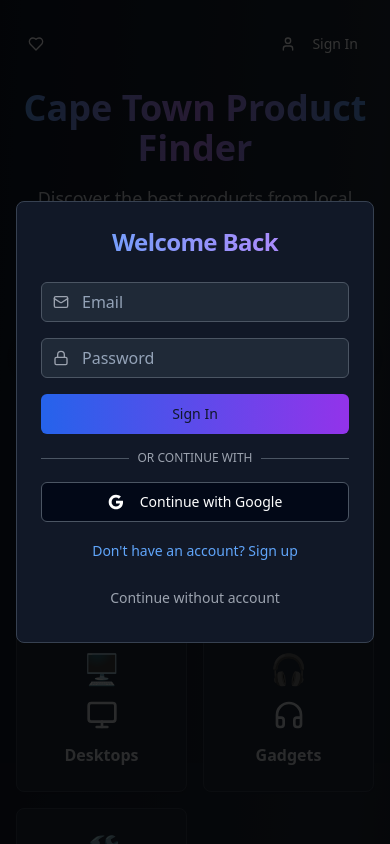
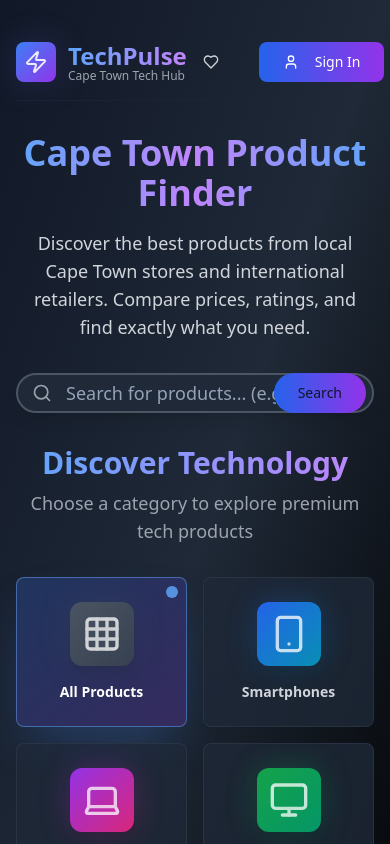
Before and after one commit to Synergy738/product-pulse-finder-2025-27a4c56a, a React (Vite) app: page / in a window 390 px wide. Shown: the top 844 px of the page. Built offline with nearby package versions, Linux system fonts and the light colour scheme.

Commit message:
Refactor: Implement TechPulse website redesign
- Updated homepage layout with interactive product filters.
- Delayed sign-in modal for favorites.
- Replaced emoji placeholders with SVG icons.
- Improved GUI and aesthetic for a modern look.

```diff
--- a/src/components/AuthModal.tsx
+++ b/src/components/AuthModal.tsx
@@ -3,7 +3,7 @@ import React, { useState } from 'react';
 import { Card, CardContent, CardHeader, CardTitle } from '@/components/ui/card';
 import { Button } from '@/components/ui/button';
 import { Input } from '@/components/ui/input';
-import { Mail, Lock, User } from 'lucide-react';
+import { Mail, Lock, User, Zap } from 'lucide-react';
 import { useToast } from '@/hooks/use-toast';
 
 interface AuthModalProps {
@@ -40,8 +40,8 @@ export const AuthModal: React.FC<AuthModalProps> = ({ isOpen, onClose, onAuth })
       onClose();
 
       toast({
-        title: isLogin ? "Welcome back!" : "Account created!",
-        description: "You've successfully logged in.",
+        title: "Welcome to TechPulse!",
+        description: isLogin ? "Successfully signed in." : "Account created successfully.",
       });
 
       setLoading(false);
@@ -52,7 +52,7 @@ export const AuthModal: React.FC<AuthModalProps> = ({ isOpen, onClose, onAuth })
     const user = {
       id: 'google_' + Math.random().toString(36).substr(2, 9),
       email: 'user@gmail.com',
-      name: 'Google User',
+      name: 'Tech Enthusiast',
       favorites: []
     };
 
@@ -61,20 +61,28 @@ export const AuthModal: React.FC<AuthModalProps> = ({ isOpen, onClose, onAuth })
     onClose();
 
     toast({
-      title: "Welcome!",
-      description: "You've successfully logged in with Google.",
+      title: "Welcome to TechPulse!",
+      description: "Successfully signed in with Google.",
     });
   };
 
   return (
-    <div className="fixed inset-0 bg-black/80 flex items-center justify-center z-50 p-4">
-      <Card className="w-full max-w-md bg-gray-900 border-gray-700 text-white animate-scale-in">
-        <CardHeader className="text-center">
+    <div className="fixed inset-0 bg-black/90 backdrop-blur-sm flex items-center justify-center z-50 p-4">
+      <Card className="w-full max-w-md bg-gray-900/95 border-gray-700/50 text-white animate-scale-in backdrop-blur-lg">
+        <CardHeader className="text-center pb-6">
+          <div className="flex justify-center mb-4">
+            <div className="w-12 h-12 bg-gradient-to-br from-blue-500 to-purple-600 rounded-xl flex items-center justify-center">
+              <Zap className="h-7 w-7 text-white" />
+            </div>
+          </div>
           <CardTitle className="text-2xl font-bold bg-gradient-to-r from-blue-400 to-purple-400 bg-clip-text text-transparent">
-            {isLogin ? 'Welcome Back' : 'Create Account'}
+            {isLogin ? 'Welcome Back' : 'Join TechPulse'}
           </CardTitle>
+          <p className="text-gray-400 mt-2">
+            {isLogin ? 'Sign in to save your favorites' : 'Create an account to get started'}
+          </p>
         </CardHeader>
-        <CardContent className="space-y-4">
+        <CardContent className="space-y-6">
           <form onSubmit={handleSubmit} className="space-y-4">
             {!isLogin && (
               <div className="relative">
@@ -84,7 +92,7 @@ export const AuthModal: React.FC<AuthModalProps> = ({ isOpen, onClose, onAuth })
                   placeholder="Full Name"
                   value={name}
                   onChange={(e) => setName(e.target.value)}
-                  className="pl-10 bg-gray-800 border-gray-600 text-white"
+                  className="pl-10 bg-gray-800/80 border-gray-600/50 text-white placeholder:text-gray-500 focus:border-blue-400 transition-colors"
                   required
                 />
               </div>
@@ -94,10 +102,10 @@ export const AuthModal: React.FC<AuthModalProps> = ({ isOpen, onClose, onAuth })
               <Mail className="absolute left-3 top-3 h-4 w-4 text-gray-400" />
               <Input
                 type="email"
-                placeholder="Email"
+                placeholder="Email Address"
                 value={email}
                 onChange={(e) => setEmail(e.target.value)}
-                className="pl-10 bg-gray-800 border-gray-600 text-white"
+                className="pl-10 bg-gray-800/80 border-gray-600/50 text-white placeholder:text-gray-500 focus:border-blue-400 transition-colors"
                 required
               />
             </div>
@@ -109,14 +117,14 @@ export const AuthModal: React.FC<AuthModalProps> = ({ isOpen, onClose, onAuth })
                 placeholder="Password"
                 value={password}
                 onChange={(e) => setPassword(e.target.value)}
-                className="pl-10 bg-gray-800 border-gray-600 text-white"
+                className="pl-10 bg-gray-800/80 border-gray-600/50 text-white placeholder:text-gray-500 focus:border-blue-400 transition-colors"
                 required
               />
             </div>
 
             <Button
               type="submit"
-              className="w-full bg-gradient-to-r from-blue-600 to-purple-600 hover:from-blue-700 hover:to-purple-700"
+              className="w-full bg-gradient-to-r from-blue-600 to-purple-600 hover:from-blue-700 hover:to-purple-700 text-white font-medium py-3 rounded-lg transition-all duration-300 transform hover:scale-105"
               disabled={loading}
             >
               {loading ? 'Please wait...' : (isLogin ? 'Sign In' : 'Create Account')}
@@ -125,19 +133,19 @@ export const AuthModal: React.FC<AuthModalProps> = ({ isOpen, onClose, onAuth })
 
           <div className="relative">
             <div className="absolute inset-0 flex items-center">
-              <span className="w-full border-t border-gray-600" />
+              <span className="w-full border-t border-gray-600/50" />
             </div>
             <div className="relative flex justify-center text-xs uppercase">
-              <span className="bg-gray-900 px-2 text-gray-400">Or continue with</span>
+              <span className="bg-gray-900 px-3 text-gray-400">Or continue with</span>
             </div>
           </div>
 
           <Button
             onClick={handleGoogleAuth}
             variant="outline"
-            className="w-full border-gray-600 text-white hover:bg-gray-800"
+            className="w-full border-gray-600/50 text-white hover:bg-gray-800/80 py-3 rounded-lg transition-all duration-300"
           >
-            <svg className="w-4 h-4 mr-2" viewBox="0 0 24 24">
+            <svg className="w-5 h-5 mr-3" viewBox="0 0 24 24">
               <path fill="currentColor" d="M22.56 12.25c0-.78-.07-1.53-.2-2.25H12v4.26h5.92c-.26 1.37-1.04 2.53-2.21 3.31v2.77h3.57c2.08-1.92 3.28-4.74 3.28-8.09z"/>
               <path fill="currentColor" d="M12 23c2.97 0 5.46-.98 7.28-2.66l-3.57-2.77c-.98.66-2.23 1.06-3.71 1.06-2.86 0-5.29-1.93-6.16-4.53H2.18v2.84C3.99 20.53 7.7 23 12 23z"/>
               <path fill="currentColor" d="M5.84 14.09c-.22-.66-.35-1.36-.35-2.09s.13-1.43.35-2.09V7.07H2.18C1.43 8.55 1 10.22 1 12s.43 3.45 1.18 4.93l2.85-2.22.81-.62z"/>
@@ -146,23 +154,23 @@ export const AuthModal: React.FC<AuthModalProps> = ({ isOpen, onClose, onAuth })
             Continue with Google
           </Button>
 
-          <div className="text-center">
+          <div className="flex justify-between items-center text-sm">
             <button
               type="button"
               onClick={() => setIsLogin(!isLogin)}
-              className="text-sm text-blue-400 hover:text-blue-300 transition-colors"
+              className="text-blue-400 hover:text-blue-300 transition-colors underline-offset-4 hover:underline"
             >
-              {isLogin ? "Don't have an account? Sign up" : "Already have an account? Sign in"}
+              {isLogin ? "Need an account?" : "Already have an account?"}
             </button>
+
+            <Button
+              variant="ghost"
+              onClick={onClose}
+              className="text-gray-400 hover:text-white px-0"
+            >
+              Skip for now
+            </Button>
           </div>
-
-          <Button
-            variant="ghost"
-            onClick={onClose}
-            className="w-full text-gray-400 hover:text-white"
-          >
-            Continue without account
-          </Button>
         </CardContent>
       </Card>
     </div>
--- a/src/components/CategorySelector.tsx
+++ b/src/components/CategorySelector.tsx
@@ -1,7 +1,7 @@
 
 import React from 'react';
 import { Card } from '@/components/ui/card';
-import { Laptop, Smartphone, Monitor, Headphones, HardDrive } from 'lucide-react';
+import { Laptop, Smartphone, Monitor, Headphones, HardDrive, Grid3X3 } from 'lucide-react';
 
 interface CategorySelectorProps {
   selectedCategory: string;
@@ -9,11 +9,12 @@ interface CategorySelectorProps {
 }
 
 const categories = [
-  { id: 'Smartphones', label: 'Phones', icon: Smartphone, emoji: '📱' },
-  { id: 'Laptops', label: 'Laptops', icon: Laptop, emoji: '💻' },
-  { id: 'Monitors', label: 'Desktops', icon: Monitor, emoji: '🖥️' },
-  { id: 'Headphones', label: 'Gadgets', icon: Headphones, emoji: '🎧' },
-  { id: 'PC Parts', label: 'PC Parts', icon: HardDrive, emoji: '🛠️' }
+  { id: '', label: 'All Products', icon: Grid3X3, gradient: 'from-gray-600 to-gray-700' },
+  { id: 'Smartphones', label: 'Smartphones', icon: Smartphone, gradient: 'from-blue-600 to-cyan-600' },
+  { id: 'Laptops', label: 'Laptops', icon: Laptop, gradient: 'from-purple-600 to-pink-600' },
+  { id: 'Monitors', label: 'Monitors', icon: Monitor, gradient: 'from-green-600 to-emerald-600' },
+  { id: 'Headphones', label: 'Audio', icon: Headphones, gradient: 'from-orange-600 to-red-600' },
+  { id: 'PC Parts', label: 'PC Parts', icon: HardDrive, gradient: 'from-indigo-600 to-purple-600' }
 ];
 
 export const CategorySelector: React.FC<CategorySelectorProps> = ({
@@ -21,9 +22,15 @@ export const CategorySelector: React.FC<CategorySelectorProps> = ({
   onCategorySelect
 }) => {
   return (
-    <div className="w-full mb-8 animate-fade-in" style={{ animationDelay: '600ms' }}>
-      <h2 className="text-xl font-bold text-white mb-4 text-center">Browse by Category</h2>
-      <div className="grid grid-cols-2 md:grid-cols-5 gap-4 max-w-4xl mx-auto">
+    <div className="w-full mb-12 animate-fade-in" style={{ animationDelay: '300ms' }}>
+      <div className="text-center mb-8">
+        <h2 className="text-3xl font-bold bg-gradient-to-r from-blue-400 to-purple-400 bg-clip-text text-transparent mb-2">
+          Discover Technology
+        </h2>
+        <p className="text-gray-400 text-lg">Choose a category to explore premium tech products</p>
+      </div>
+
+      <div className="grid grid-cols-2 md:grid-cols-3 lg:grid-cols-6 gap-4 max-w-6xl mx-auto">
         {categories.map((category) => {
           const IconComponent = category.icon;
           const isSelected = selectedCategory === category.id;
@@ -31,22 +38,35 @@ export const CategorySelector: React.FC<CategorySelectorProps> = ({
           return (
             <Card
               key={category.id}
-              className={`cursor-pointer transition-all duration-300 transform hover:scale-105 hover:shadow-2xl ${
+              className={`cursor-pointer transition-all duration-500 transform hover:scale-105 hover:-translate-y-2 relative overflow-hidden group ${
                 isSelected
-                  ? 'bg-gradient-to-br from-blue-600 to-purple-600 border-blue-400 shadow-lg shadow-blue-500/25'
-                  : 'bg-gray-800 border-gray-700 hover:bg-gray-700'
+                  ? 'bg-gradient-to-br from-blue-600/20 to-purple-600/20 border-blue-400/50 shadow-2xl shadow-blue-500/25'
+                  : 'bg-gray-800/80 border-gray-700/50 hover:bg-gray-700/80 backdrop-blur-sm'
               }`}
-              onClick={() => onCategorySelect(isSelected ? '' : category.id)}
+              onClick={() => onCategorySelect(category.id)}
             >
-              <div className="p-6 text-center space-y-3">
-                <div className="text-3xl mb-2">{category.emoji}</div>
-                <IconComponent
-                  className={`h-8 w-8 mx-auto ${isSelected ? 'text-white' : 'text-gray-300'}`}
-                />
-                <h3 className={`font-semibold ${isSelected ? 'text-white' : 'text-gray-300'}`}>
+              {/* Animated background gradient */}
+              <div className={`absolute inset-0 bg-gradient-to-br ${category.gradient} opacity-0 group-hover:opacity-10 transition-opacity duration-500`}></div>
+
+              <div className="relative p-6 text-center space-y-4">
+                {/* Icon container with glow effect */}
+                <div className={`relative mx-auto w-16 h-16 rounded-xl bg-gradient-to-br ${category.gradient} p-3 shadow-lg`}>
+                  <IconComponent className="w-full h-full text-white" />
+                  <div className={`absolute inset-0 bg-gradient-to-br ${category.gradient} rounded-xl blur-lg opacity-30 group-hover:opacity-50 transition-opacity duration-500`}></div>
+                </div>
+
+                {/* Category label */}
+                <h3 className={`font-bold text-sm transition-colors duration-300 ${
+                  isSelected ? 'text-white' : 'text-gray-300 group-hover:text-white'
+                }`}>
                   {category.label}
                 </h3>
               </div>
+
+              {/* Selection indicator */}
+              {isSelected && (
+                <div className="absolute top-2 right-2 w-3 h-3 bg-blue-400 rounded-full animate-pulse"></div>
+              )}
             </Card>
           );
         })}
--- /dev/null
+++ b/src/components/TechPulseHeader.tsx
@@ -0,0 +1,84 @@
+
+import React from 'react';
+import { Button } from '@/components/ui/button';
+import { Heart, User, LogOut, Zap } from 'lucide-react';
+import { User as UserType } from '@/types/Product';
+
+interface TechPulseHeaderProps {
+  user: UserType | null;
+  onShowFavorites: () => void;
+  onShowAuth: () => void;
+  onLogout: () => void;
+  favoriteCount: number;
+}
+
+export const TechPulseHeader: React.FC<TechPulseHeaderProps> = ({
+  user,
+  onShowFavorites,
+  onShowAuth,
+  onLogout,
+  favoriteCount
+}) => {
+  return (
+    <header className="flex justify-between items-center mb-8 py-4 border-b border-gray-800/50">
+      {/* Logo and Brand */}
+      <div className="flex items-center gap-3">
+        <div className="relative">
+          <div className="w-10 h-10 bg-gradient-to-br from-blue-500 to-purple-600 rounded-lg flex items-center justify-center">
+            <Zap className="h-6 w-6 text-white" />
+          </div>
+          <div className="absolute inset-0 bg-gradient-to-br from-blue-500/20 to-purple-600/20 rounded-lg blur-lg"></div>
+        </div>
+        <div>
+          <h1 className="text-2xl font-bold bg-gradient-to-r from-blue-400 to-purple-400 bg-clip-text text-transparent">
+            TechPulse
+          </h1>
+          <p className="text-xs text-gray-400 -mt-1">Cape Town Tech Hub</p>
+        </div>
+      </div>
+
+      {/* Navigation */}
+      <div className="flex items-center gap-6">
+        {/* Favorites */}
+        <Button
+          variant="ghost"
+          onClick={onShowFavorites}
+          className="relative text-gray-300 hover:text-red-400 transition-all duration-300 group"
+        >
+          <Heart className={`h-5 w-5 ${favoriteCount > 0 ? 'fill-current text-red-400' : ''} group-hover:scale-110 transition-transform`} />
+          {favoriteCount > 0 && (
+            <span className="absolute -top-2 -right-2 bg-red-500 text-white text-xs rounded-full h-5 w-5 flex items-center justify-center font-medium">
+              {favoriteCount > 99 ? '99+' : favoriteCount}
+            </span>
+          )}
+        </Button>
+
+        {/* User Authentication */}
+        {user ? (
+          <div className="flex items-center gap-3">
+            <div className="text-right">
+              <p className="text-sm font-medium text-white">{user.name}</p>
+              <p className="text-xs text-gray-400">Premium User</p>
+            </div>
+            <Button
+              variant="ghost"
+              size="icon"
+              onClick={onLogout}
+              className="text-gray-300 hover:text-red-400 transition-colors"
+            >
+              <LogOut className="h-5 w-5" />
+            </Button>
+          </div>
+        ) : (
+          <Button
+            onClick={onShowAuth}
+            className="bg-gradient-to-r from-blue-600 to-purple-600 hover:from-blue-700 hover:to-purple-700 text-white font-medium px-6 py-2 rounded-lg transition-all duration-300 transform hover:scale-105"
+          >
+            <User className="h-4 w-4 mr-2" />
+            Sign In
+          </Button>
+        )}
+      </div>
+    </header>
+  );
+};
--- a/src/index.css
+++ b/src/index.css
@@ -86,9 +86,96 @@
   }
 }
 
+/* Premium animations and effects */
+@keyframes glow {
+  0%, 100% {
+    box-shadow: 0 0 20px rgba(59, 130, 246, 0.3);
+  }
+  50% {
+    box-shadow: 0 0 30px rgba(59, 130, 246, 0.5);
+  }
+}
+
+@keyframes float {
+  0%, 100% {
+    transform: translateY(0);
+  }
+  50% {
+    transform: translateY(-10px);
+  }
+}
+
+@keyframes scale-in {
+  0% {
+    opacity: 0;
+    transform: scale(0.9) translateY(10px);
+  }
+  100% {
+    opacity: 1;
+    transform: scale(1) translateY(0);
+  }
+}
+
+@keyframes slide-up {
+  0% {
+    opacity: 0;
+    transform: translateY(30px);
+  }
+  100% {
+    opacity: 1;
+    transform: translateY(0);
+  }
+}
+
 .line-clamp-2 {
   display: -webkit-box;
   -webkit-line-clamp: 2;
   -webkit-box-orient: vertical;
   overflow: hidden;
 }
+
+.animate-glow {
+  animation: glow 2s ease-in-out infinite;
+}
+
+.animate-float {
+  animation: float 3s ease-in-out infinite;
+}
+
+.animate-scale-in {
+  animation: scale-in 0.3s ease-out;
+}
+
+.animate-slide-up {
+  animation: slide-up 0.5s ease-out;
+}
+
+/* Smooth scrolling */
+html {
+  scroll-behavior: smooth;
+}
+
+/* Premium glass effect */
+.glass-effect {
+  background: rgba(31, 41, 55, 0.8);
+  backdrop-filter: blur(16px);
+  border: 1px solid rgba(255, 255, 255, 0.1);
+}
+
+/* Hover effects for interactive elements */
+.hover-lift {
+  transition: all 0.3s cubic-bezier(0.4, 0, 0.2, 1);
+}
+
+.hover-lift:hover {
+  transform: translateY(-4px);
+  box-shadow: 0 20px 40px rgba(0, 0, 0, 0.3);
+}
+
+/* Text gradients */
+.text-gradient {
+  background: linear-gradient(135deg, #3b82f6, #8b5cf6);
+  -webkit-background-clip: text;
+  -webkit-text-fill-color: transparent;
+  background-clip: text;
+}
--- a/src/pages/Index.tsx
+++ b/src/pages/Index.tsx
@@ -6,6 +6,7 @@ import { FilterSidebar } from '@/components/FilterSidebar';
 import { SearchSuggestions } from '@/components/SearchSuggestions';
 import { AuthModal } from '@/components/AuthModal';
 import { FavoritesModal } from '@/components/FavoritesModal';
+import { TechPulseHeader } from '@/components/TechPulseHeader';
 import { Button } from '@/components/ui/button';
 import { Heart, User, LogOut } from 'lucide-react';
 import { Product, User as UserType } from '@/types/Product';
@@ -21,6 +22,7 @@ const Index = () => {
   const [products, setProducts] = useState<Product[]>([]);
   const [filteredProducts, setFilteredProducts] = useState<Product[]>([]);
   const [loading, setLoading] = useState(false);
+  const [showProductsSection, setShowProductsSection] = useState(false);
   const [filters, setFilters] = useState({
     minPrice: 0,
     maxPrice: 50000,
@@ -38,9 +40,6 @@ const Index = () => {
     const savedUser = localStorage.getItem('user');
     if (savedUser) {
       setUser(JSON.parse(savedUser));
-    } else {
-      // Show auth modal for new users
-      setShowAuthModal(true);
     }
 
     // Load sample products
@@ -95,6 +94,7 @@ const Index = () => {
     setLoading(true);
     setSearchQuery(query);
     setShowSuggestions(false);
+    setShowProductsSection(true);
 
     try {
       const results = searchProducts(query, filters);
@@ -120,6 +120,7 @@ const Index = () => {
 
   const handleCategorySelect = (category: string) => {
     setSelectedCategory(category);
+    setShowProductsSection(true);
     // Trigger search with category filter
     if (category) {
       const categoryQuery = searchQuery || category.toLowerCase();
@@ -168,49 +169,13 @@ const Index = () => {
   return (
     <div className="min-h-screen bg-gradient-to-br from-gray-900 via-gray-800 to-black text-white">
       <div className="container mx-auto px-4 py-6">
-        {/* Top Navigation */}
-        <div className="flex justify-between items-center mb-6">
-          <div className="flex items-center gap-4">
-            <Button
-              variant="ghost"
-              size="icon"
-              onClick={() => user ? setShowFavoritesModal(true) : setShowAuthModal(true)}
-              className="text-white hover:text-red-400 transition-colors"
-            >
-              <Heart className={`h-6 w-6 ${user?.favorites.length ? 'fill-current text-red-400' : ''}`} />
-            </Button>
-            {user && (
-              <span className="text-sm text-gray-400">
-                {user.favorites.length} favorites
-              </span>
-            )}
-          </div>
-
-          <div className="flex items-center gap-4">
-            {user ? (
-              <div className="flex items-center gap-2">
-                <span className="text-sm text-gray-300">Welcome, {user.name}</span>
-                <Button
-                  variant="ghost"
-                  size="icon"
-                  onClick={handleLogout}
-                  className="text-white hover:text-red-400"
-                >
-                  <LogOut className="h-5 w-5" />
-                </Button>
-              </div>
-            ) : (
-              <Button
-                variant="ghost"
-                onClick={() => setShowAuthModal(true)}
-                className="text-white hover:text-blue-400"
-              >
-                <User className="h-5 w-5 mr-2" />
-                Sign In
-              </Button>
-            )}
-          </div>
-        </div>
+        <TechPulseHeader
+          user={user}
+          onShowFavorites={() => user ? setShowFavoritesModal(true) : setShowAuthModal(true)}
+          onShowAuth={() => setShowAuthModal(true)}
+          onLogout={handleLogout}
+          favoriteCount={user?.favorites.length || 0}
+        />
 
         <SearchHeader
           onSearch={handleSearch}
@@ -233,7 +198,8 @@ const Index = () => {
           onCategorySelect={handleCategorySelect}
         />
 
-        <div className="flex flex-col lg:flex-row gap-6 mt-6">
+        {showProductsSection && (
+          <div className="flex flex-col lg:flex-row gap-6 mt-6 animate-fade-in">
             <div className="lg:w-1/4">
               <FilterSidebar
                 filters={filters}
@@ -254,6 +220,7 @@ const Index = () => {
               />
             </div>
           </div>
+        )}
       </div>
 
       <AuthModal
```
Lines whose indentation alone changed are shown as unchanged.
